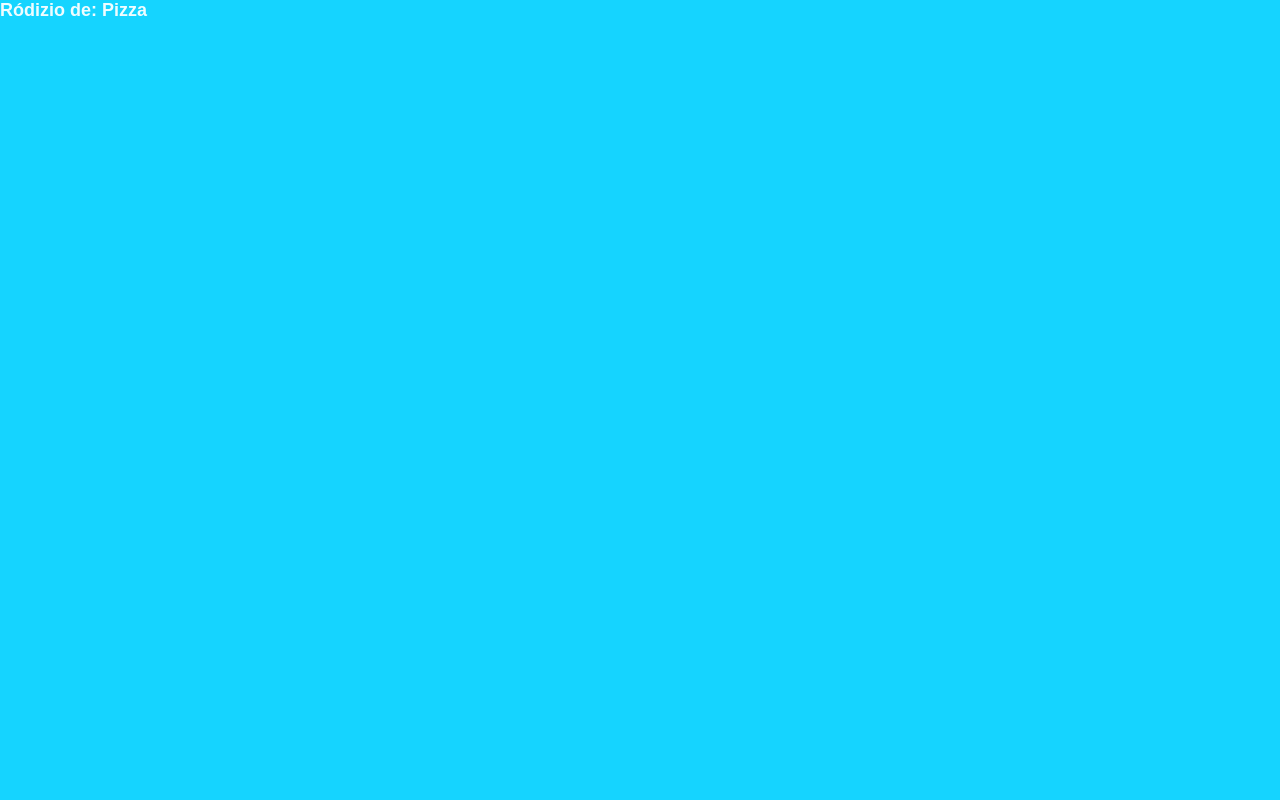
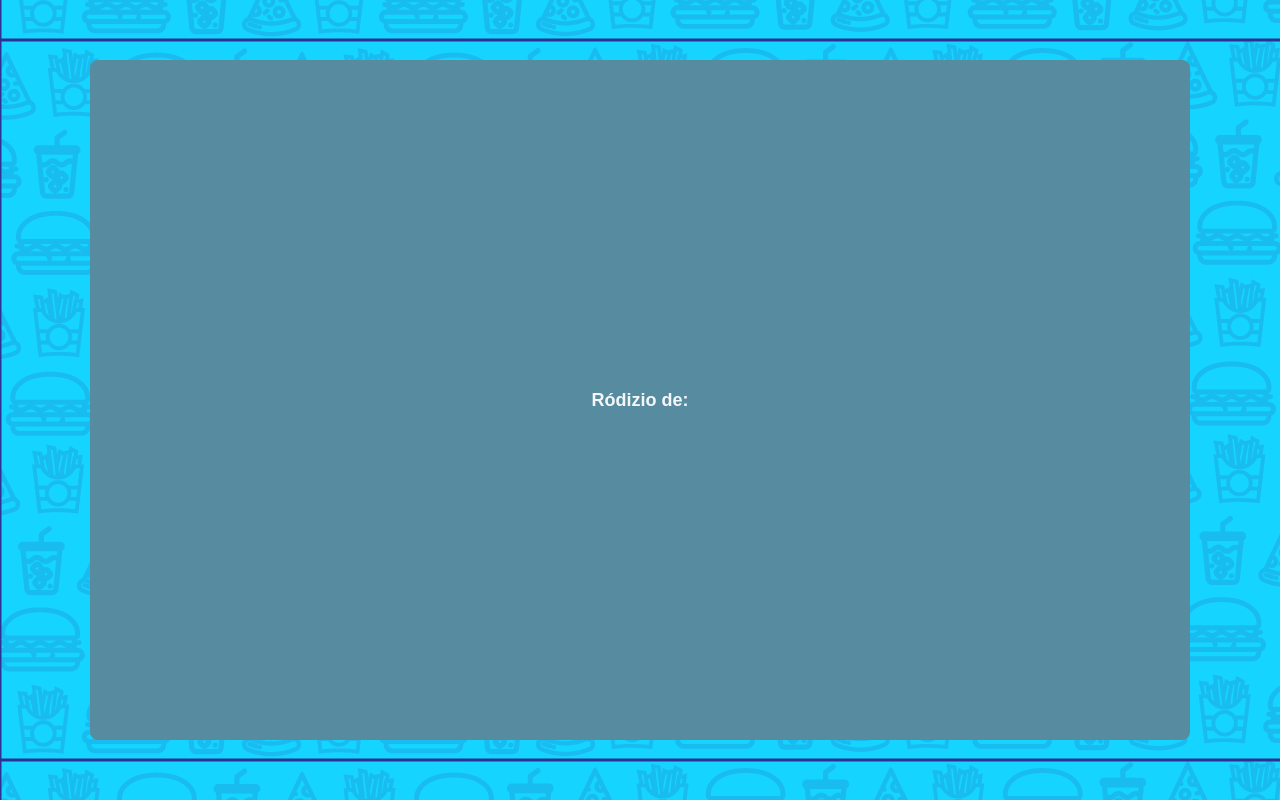
Before and after one commit to guuhschmaltz/hunppy-web, a React (Create React App) app: page /all-you-can-eat in a window 1280 px wide. Built offline with nearby package versions, Linux system fonts and the light colour scheme.

Commit message:
added styles

```diff
--- a/src/App.tsx
+++ b/src/App.tsx
@@ -2,14 +2,14 @@ import React from 'react';
 import Routes from './routes';
 import './styles/reset.css';
 import './styles/global.css';
-import { PlayersProvider } from './hooks/usePlayers';
+import AppProvider from './hooks';
 
 function App() {
   return (
     <div className="App">
-      <PlayersProvider>
+      <AppProvider>
         <Routes />
-      </PlayersProvider>
+      </AppProvider>
     </div>
   );
 }
--- /dev/null
+++ b/src/hooks/useCategory.tsx
@@ -0,0 +1,41 @@
+import { createContext, useState, ReactNode, useContext } from 'react';
+
+interface Category {
+  name: string;
+}
+
+interface CategoryContextData {
+  category: Category | null;
+  deleteCategory: (category: Category) => void;
+  addCategory: (category: Category) => void;
+}
+
+interface CategoryProviderProps {
+  children: ReactNode;
+}
+
+const CategoryContext = createContext<CategoryContextData>(
+  {} as CategoryContextData
+);
+
+export function CategoryProvider({ children }: CategoryProviderProps ) {
+  const [category, setCategory] = useState<Category | null>(null);
+
+  function addCategory(newCategory: Category) {
+    setCategory(newCategory);
+  }
+
+  function deleteCategory() {
+    setCategory(null);
+  }
+  return (
+    <CategoryContext.Provider value={{ category, deleteCategory, addCategory}}>
+      { children }
+    </CategoryContext.Provider>
+  )
+}
+
+export function useCategory() {
+  const context = useContext(CategoryContext);
+  return context;
+}
--- a/src/hooks/usePlayers.tsx
+++ b/src/hooks/usePlayers.tsx
@@ -6,7 +6,8 @@ interface Player {
 
 interface PlayersContextData {
   players: Player[];
-  setPlayers: (players: Player[]) => void;
+  deletePlayer: (player: Player) => void;
+  addPlayer: (player: Player) => void;
 }
 
 interface PlayersProviderProps {
@@ -19,8 +20,18 @@ const PlayersContext = createContext<PlayersContextData>(
 
 export function PlayersProvider({ children }: PlayersProviderProps ) {
   const [players, setPlayers] = useState<Player[]>([]);
+
+  function addPlayer(newPlayer: Player) {
+    const newPlayers = [...players, newPlayer];
+    setPlayers(newPlayers);
+  }
+
+  function deletePlayer(player: Player) {
+    const newPlayers = players.filter(p => p.name !== player.name);
+    setPlayers(newPlayers);
+  }
   return (
-    <PlayersContext.Provider value={{players, setPlayers}}>
+    <PlayersContext.Provider value={{players, deletePlayer, addPlayer}}>
       { children }
     </PlayersContext.Provider>
   )
--- a/src/pages/AddPlayers/index.tsx
+++ b/src/pages/AddPlayers/index.tsx
@@ -1,10 +1,11 @@
-import React, { useEffect, useRef, useState } from 'react';
+import React, { useRef } from 'react';
 import { FaArrowRight } from 'react-icons/fa';
 import { FiTrash } from 'react-icons/fi';
 import { useNavigate } from 'react-router-dom';
 
 
 import logoImg from '../../assets/logo-com-nome.png';
+import { useCategory } from '../../hooks/useCategory';
 import { usePlayers } from '../../hooks/usePlayers';
 import './styles.css';
 
@@ -12,14 +13,13 @@ type Player = {
   name: string;
 }
 
+
 export default function AddPlayers() {
-  const appPlayers = usePlayers();
-  const [players, setPlayers] = useState<Player[]>([]);
-  useEffect(() => {
-    setPlayers(appPlayers.players);
-  }, [appPlayers]);
+  const players = usePlayers();
+  const category = useCategory();
 
   const navigate = useNavigate();
+
 
   function handleAddPlayer() {
     if (playerInputRef.current !== null) {
@@ -34,53 +34,74 @@ export default function AddPlayers() {
       }
 
       //verificar se já existe um player com esse nome.
-      const findPlayerWithSameName = players.find(p => p.name === player.name);
+      const findPlayerWithSameName = players.players.find(p => p.name === player.name);
       if (findPlayerWithSameName) {
         return;
       }
-      //mostrar erro
 
-      const newPlayers = [...players, player];
-      setPlayers(newPlayers);
+      players.addPlayer(player);
       playerInputRef.current.value = '';
     }
   }
 
-  function handleDeletePlayer(playerName: string) {
-    const newPlayers = players.filter(player => player.name !== playerName);
-    setPlayers(newPlayers);
+  function handleDeletePlayer(player: Player) {
+    players.deletePlayer(player);
+  }
+
+  function handleAddCategory() {
+    if(categoryInputRef.current !== null) {
+      const newCategory = {
+        name: categoryInputRef.current.value
+      }
+
+      if(newCategory.name === ''){
+        return;
+      }
+
+      category.addCategory(newCategory);
+    }
   }
 
   function handleStartGame(){
-    appPlayers.setPlayers(players);
     navigate('/all-you-can-eat');
   }
 
   const playerInputRef = useRef<HTMLInputElement>(null);
+  const categoryInputRef = useRef<HTMLInputElement>(null);
   return (
     <div id="page-add-players">
       <main className="content">
         <img src={logoImg} alt="Hunppy"></img>
-        <h1>Adicione os particicipantes</h1>
         <div className="add-players">
+          <p>Adicione os particicipantes</p>
           <input name="player" type="text" ref={playerInputRef} />
-          <button onClick={handleAddPlayer}>Adicionar Participante</button>
+          <button onClick={() => handleAddPlayer()}>Adicionar Participante</button>
         </div>
-        {players.length > 0 && (
+        {players.players.length > 0 && (
           <div className="players">
             <h2>Lista de participantes:</h2>
-            {players.map(player => {
+            {players.players.map(player => {
               return (
                 <div className="player" key={player.name}>
                   <p>{player.name}</p>
-                  <FiTrash className="trash" size={24} onClick={() => handleDeletePlayer(player.name)} />
+                  <FiTrash className="trash" size={24} onClick={() => handleDeletePlayer(player)} />
                 </div>
               )
             })}
-            <div className="start-game" onClick={handleStartGame}>
-                <p>Começar jogo</p>
-                <FaArrowRight size={32} color="rgba(255, 255, 255, 0.932)" />
-            </div>
+            { category.category ? (
+               <div className="start-game" onClick={handleStartGame}>
+               <p>Começar o rodízio de {category.category.name}</p>
+               <FaArrowRight size={32} color="rgba(255, 255, 255, 0.932)" />
+           </div>
+            ) : (
+              <>
+              <div className="add-category">
+              <p>Escreva o nome do alimento que você irá comer no rodízio:</p>
+              <input name="category" type="text" ref={categoryInputRef} />
+              <button onClick={() => handleAddCategory()}>Salvar Categoria</button>
+              </div>
+              </>
+            )}
           </div>
         )}
       </main>
--- a/src/pages/AddPlayers/styles.css
+++ b/src/pages/AddPlayers/styles.css
@@ -8,6 +8,7 @@
 }
 
 .content {
+  background: var(--color-background);
   width: 100%;
   min-width: 320px;
   max-width: 1100px;
@@ -62,3 +63,7 @@
   align-items: center;
   cursor: pointer;
 }
+
+.add-category {
+  margin-top: 32px;
+}
--- a/src/pages/AllYouCanEat/index.tsx
+++ b/src/pages/AllYouCanEat/index.tsx
@@ -1,21 +1,18 @@
 import React from 'react';
-import { usePlayers } from '../../hooks/usePlayers';
+import { useCategory } from '../../hooks/useCategory';
+import '../AllYouCanEat/styles.css';
 
-interface AllYouCanEatProps{
-  foodName?: string;
-}
+export default function AllYouCanEat() {
+  const category = useCategory();
 
-export default function AllYouCanEat({foodName = "Pizza"}: AllYouCanEatProps) {
-  const players = usePlayers();
-  console.log(players);
   return (
     <div id="page-all-you-can-eat">
-      <main>
-          <h1>Ródizio de: {foodName}</h1>
-          <div className="game">
+      <main className="content">
+        <h1>Ródizio de: {category.category?.name}</h1>
+        <div className="game">
 
-          </div>
-        </main>
+        </div>
+      </main>
     </div>
   );
 }
--- a/src/pages/AllYouCanEat/styles.css
+++ b/src/pages/AllYouCanEat/styles.css
@@ -8,18 +8,16 @@
 }
 
 .content {
-  position: relative;
-
+  background: var(--color-background);
   width: 100%;
+  min-width: 320px;
   max-width: 1100px;
   height: 100%;
   max-height: 680px;
   margin: 0 auto;
-}
 
-.button-container {
-  margin-top: 32px;
   display: flex;
+  flex-direction: column;
   justify-content: center;
   align-items: center;
 }
--- a/src/pages/Landing/styles.css
+++ b/src/pages/Landing/styles.css
@@ -8,12 +8,14 @@
 }
 
 .content {
+  background: var(--color-background);
   width: 100%;
   min-width: 320px;
   max-width: 1100px;
   height: 100%;
   max-height: 680px;
   margin: 0 auto;
+  border-radius: 8px;
 
   display: flex;
   flex-direction: column;
--- a/src/routes.tsx
+++ b/src/routes.tsx
@@ -9,7 +9,7 @@ export default function Routes() {
     <ReactRouterRoutes>
         <Route path="/" element={<Landing />} />
         <Route path="/add-players" element={<AddPlayers />} />
-        <Route path="/all-you-can-eat" element={<AllYouCanEat foodName="Pizza" />} />
+        <Route path="/all-you-can-eat" element={<AllYouCanEat />} />
     </ReactRouterRoutes>
   )
 }
--- a/src/styles/global.css
+++ b/src/styles/global.css
@@ -1,3 +1,5 @@
+
+
 * {
   margin: 0;
   padding: 0;
@@ -6,7 +8,8 @@
 
 body {
   color: rgba(255, 255, 255, 0.932);
-  background:  var(--color-background);
+  -webkit-font-smoothing: antialiased;
+  background:  var(--color-background) url(../assets/background-medium.png) 50%;
 }
 
 body, input, button, textarea {
@@ -19,6 +22,6 @@ body, input, button, textarea {
 --color-cheese: #FFD63B;
 --color-beef: #6F150D;
 --color-ketchup: #FF321F;
---color-background: #15D4FF;
+--color-background: #568ba0;
 --color-icon: #2E3192;
 }
```
Also changed, not shown: src/hooks/index.tsx (added, +12 -0 lines), src/assets/background-medium.png (added).
